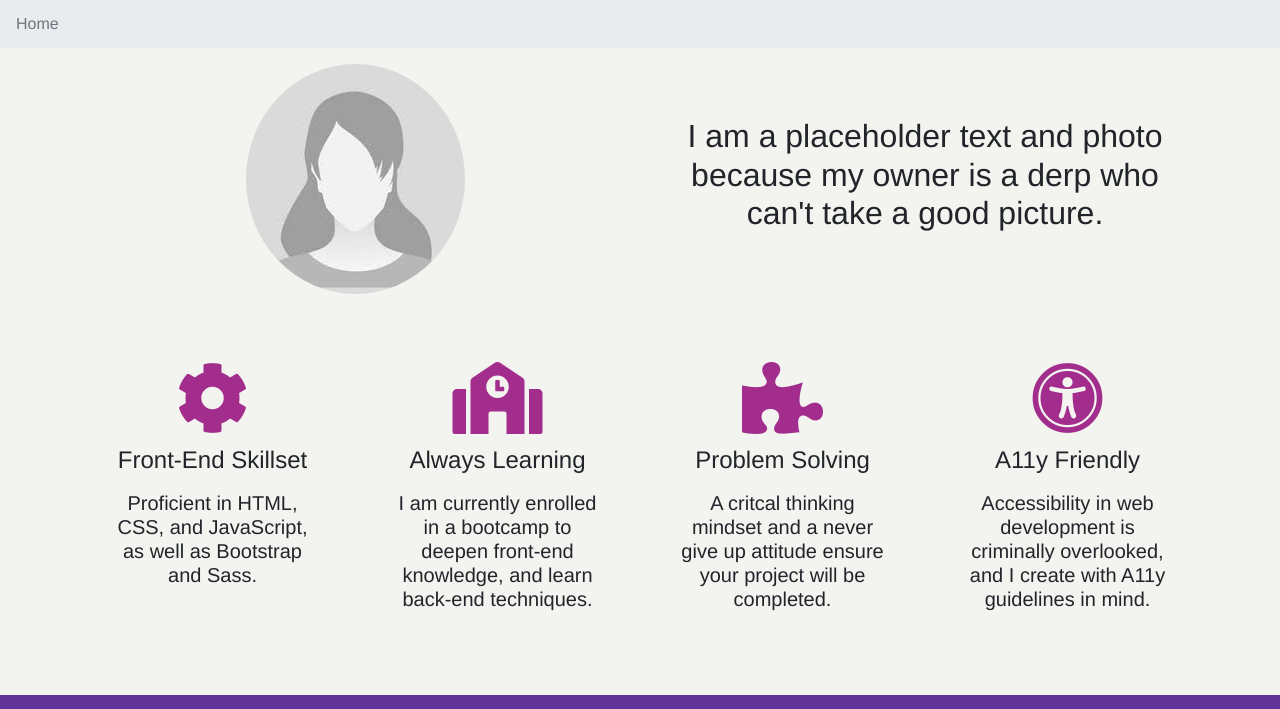
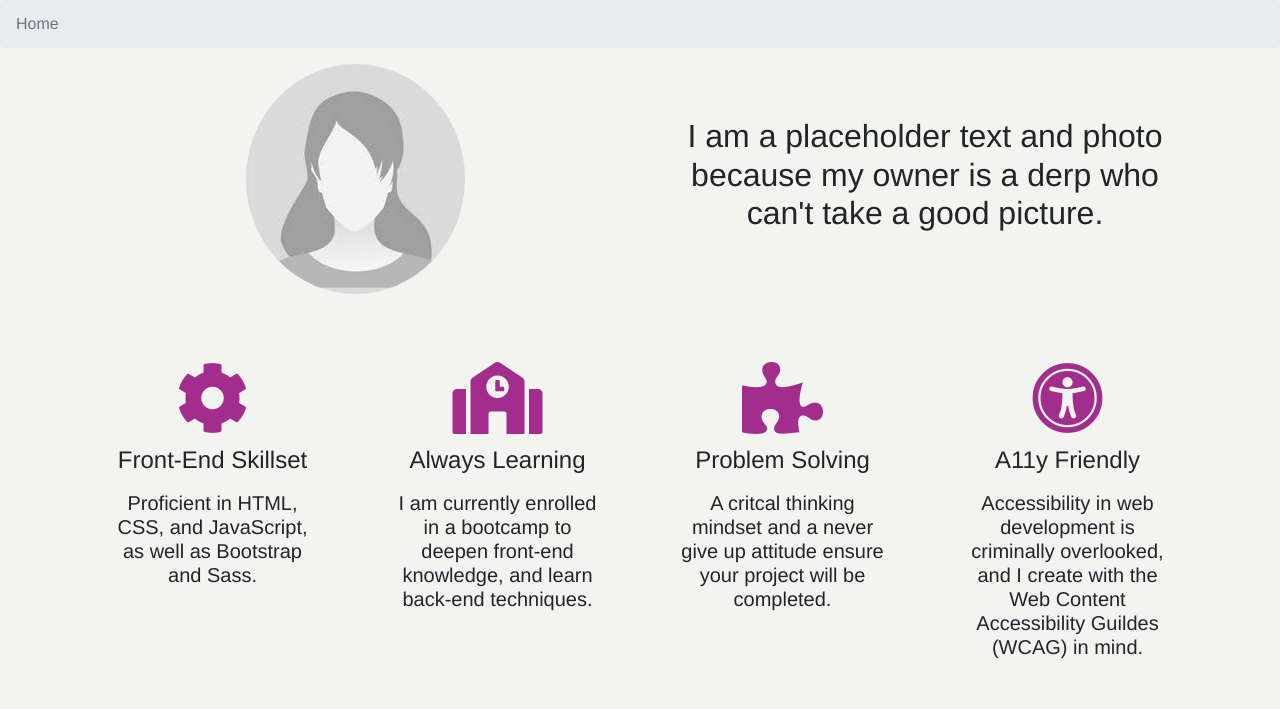
Before and after one commit to artemismeadows/Portfolio-Project, a website: page index.html in a window 1280 px wide. Shown: the part 356-1065 px from the top of the page. Drawn offline with nearby package versions, Linux system fonts and the light colour scheme.

Commit message:
Fixed typo in A11y description

```diff
--- a/index.html
+++ b/index.html
@@ -55,6 +55,7 @@
     </ol>
   </nav>
 
+  <main>
     <div class="container">
       <div class="row row-content align-items-center">
         <div class="col col-lg-6">
@@ -102,12 +103,13 @@
             <div class="card-body">
               <h4 class="card-title"><i class="fas fa-universal-access fa-3x fa-cog"></i></h4>
               <h4 class="card-title">A11y Friendly</h4>
-            <p class="card-text"><h5>Accessibility in web development is criminally overlooked, and I create with A11y guidelines in mind.</h5></p>
+              <p class="card-text"><h5>Accessibility in web development is criminally overlooked, and I create with the Web Content Accessibility Guildes (WCAG) in mind.</h5></p>
             </div>
           </div>
         </div>
       </div>
     </div>
+  </main>
 
   <br><br>
 
```
Lines whose indentation alone changed are shown as unchanged.
